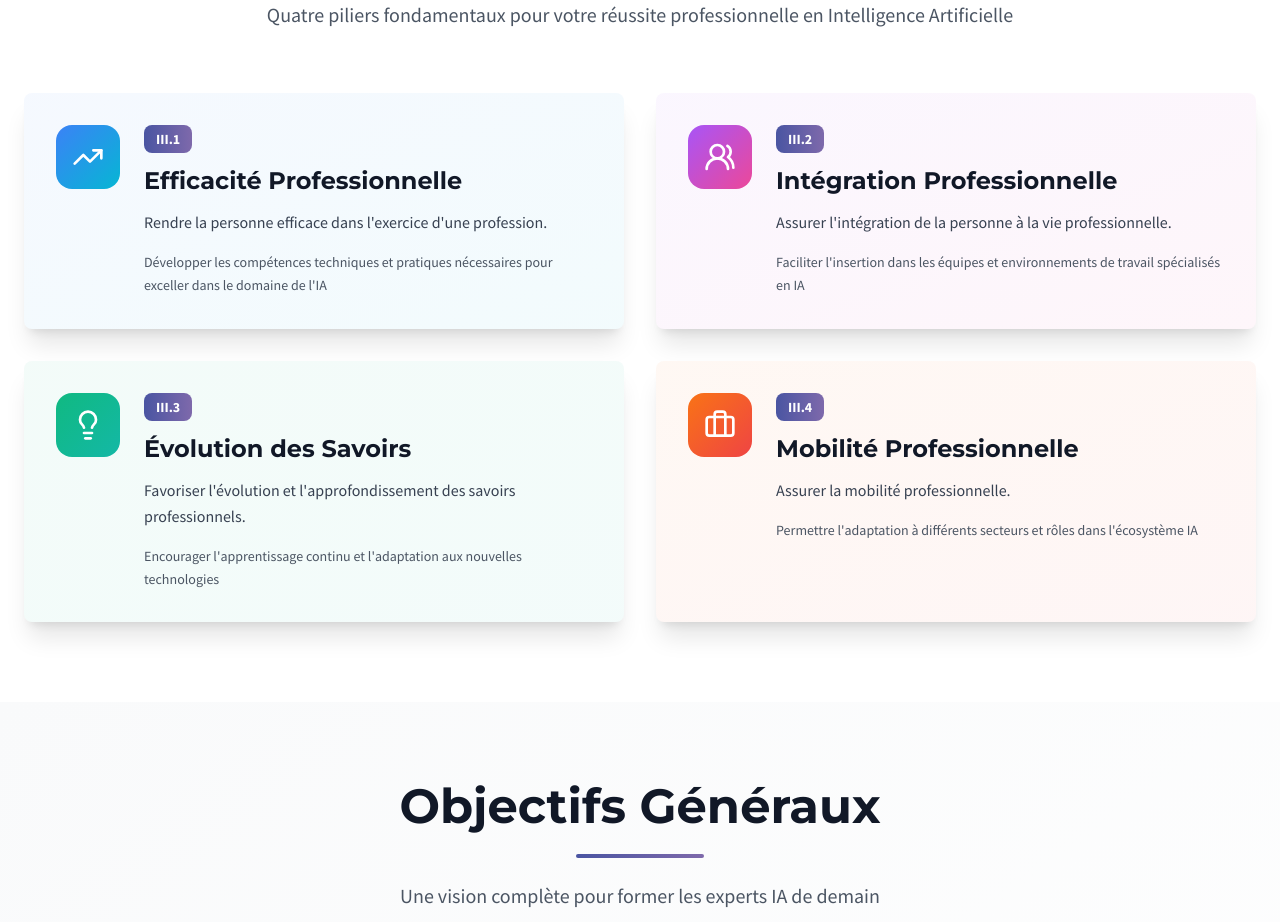
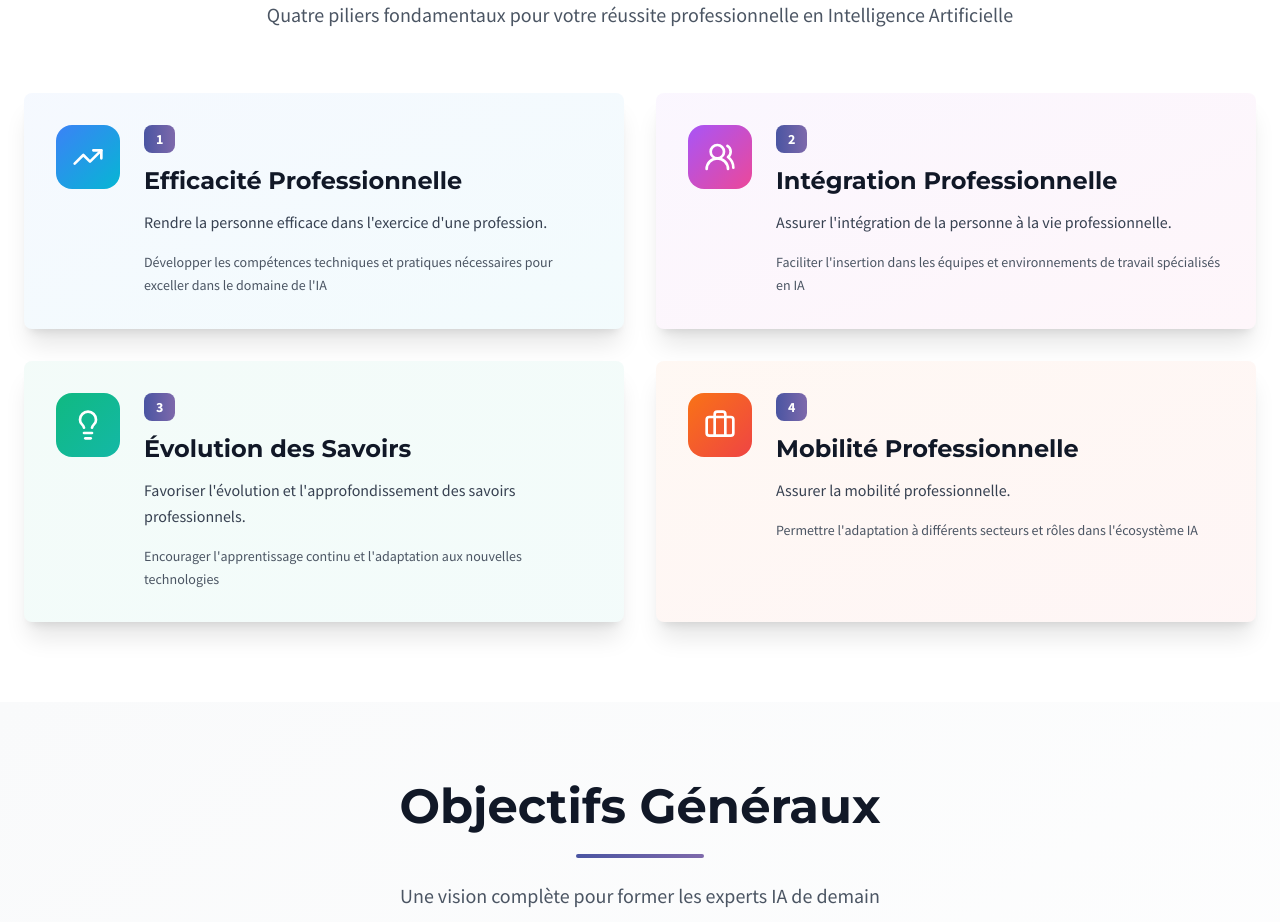
Before and after one commit to SHAHINE00/avswebsitedemo, a React (Vite) app: page /ai-course in a window 1280 px wide. Shown: the part 4540-5462 px from the top of the page. Built offline with nearby package versions, Linux system fonts and the light colour scheme; no server answers; the database is empty.

Commit message:
Remove roman numerals from ProgramGoalsSection
Remove roman numerals from the `id` field in `ProgramGoalsSection.tsx` and convert them to Arabic numerals.

```diff
--- a/src/components/ai-course/ProgramGoalsSection.tsx
+++ b/src/components/ai-course/ProgramGoalsSection.tsx
@@ -6,7 +6,7 @@ import { Card, CardContent } from '@/components/ui/card';
 const ProgramGoalsSection = () => {
   const programGoals = [
     {
-      id: "III.1",
+      id: "1",
       title: "Efficacité Professionnelle",
       description: "Rendre la personne efficace dans l'exercice d'une profession.",
       icon: TrendingUp,
@@ -14,7 +14,7 @@ const ProgramGoalsSection = () => {
       details: "Développer les compétences techniques et pratiques nécessaires pour exceller dans le domaine de l'IA"
     },
     {
-      id: "III.2",
+      id: "2",
       title: "Intégration Professionnelle",
       description: "Assurer l'intégration de la personne à la vie professionnelle.",
       icon: Users2,
@@ -22,7 +22,7 @@ const ProgramGoalsSection = () => {
       details: "Faciliter l'insertion dans les équipes et environnements de travail spécialisés en IA"
     },
     {
-      id: "III.3",
+      id: "3",
       title: "Évolution des Savoirs",
       description: "Favoriser l'évolution et l'approfondissement des savoirs professionnels.",
       icon: Lightbulb,
@@ -30,7 +30,7 @@ const ProgramGoalsSection = () => {
       details: "Encourager l'apprentissage continu et l'adaptation aux nouvelles technologies"
     },
     {
-      id: "III.4",
+      id: "4",
       title: "Mobilité Professionnelle",
       description: "Assurer la mobilité professionnelle.",
       icon: Briefcase,
```
